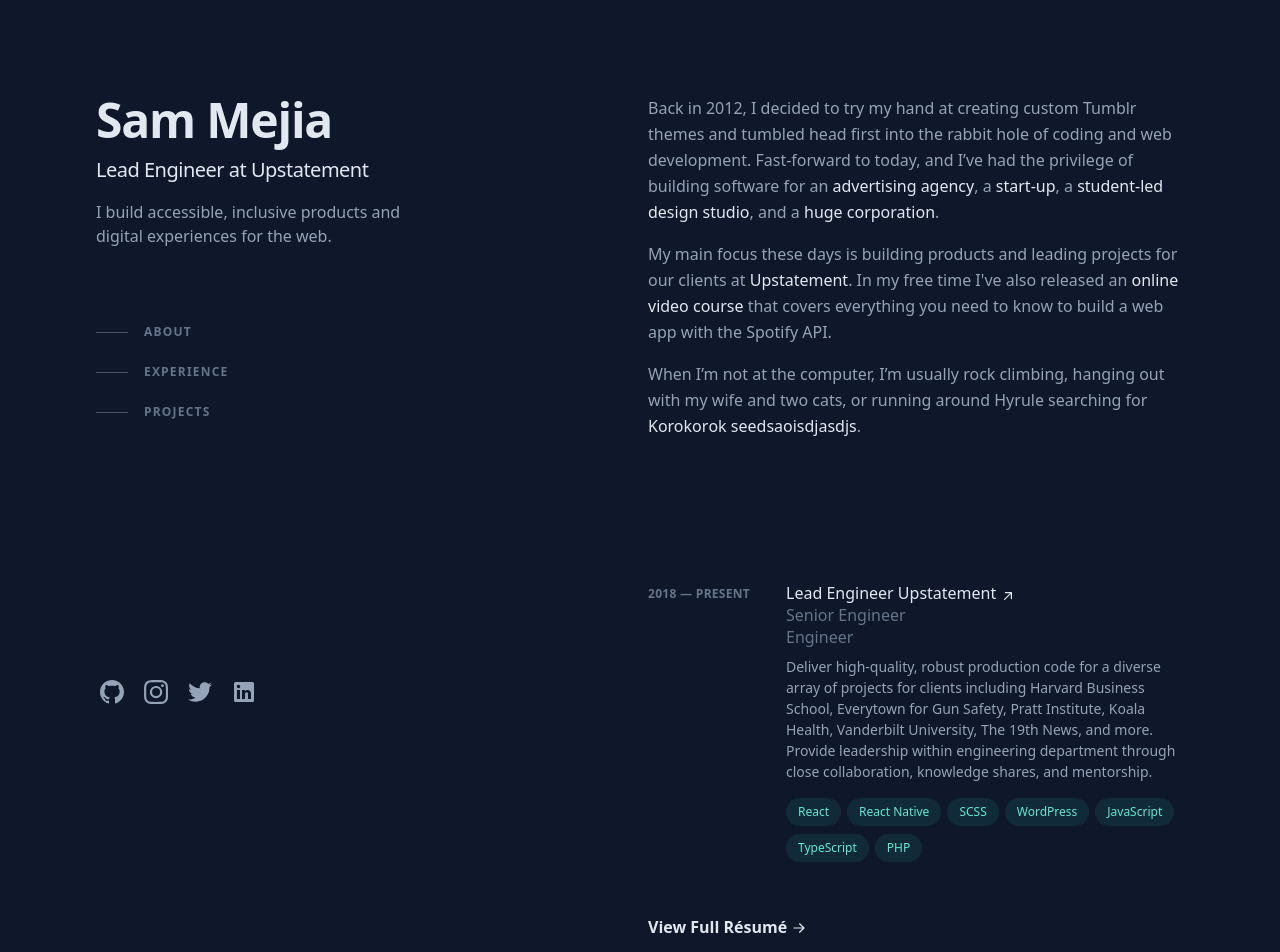
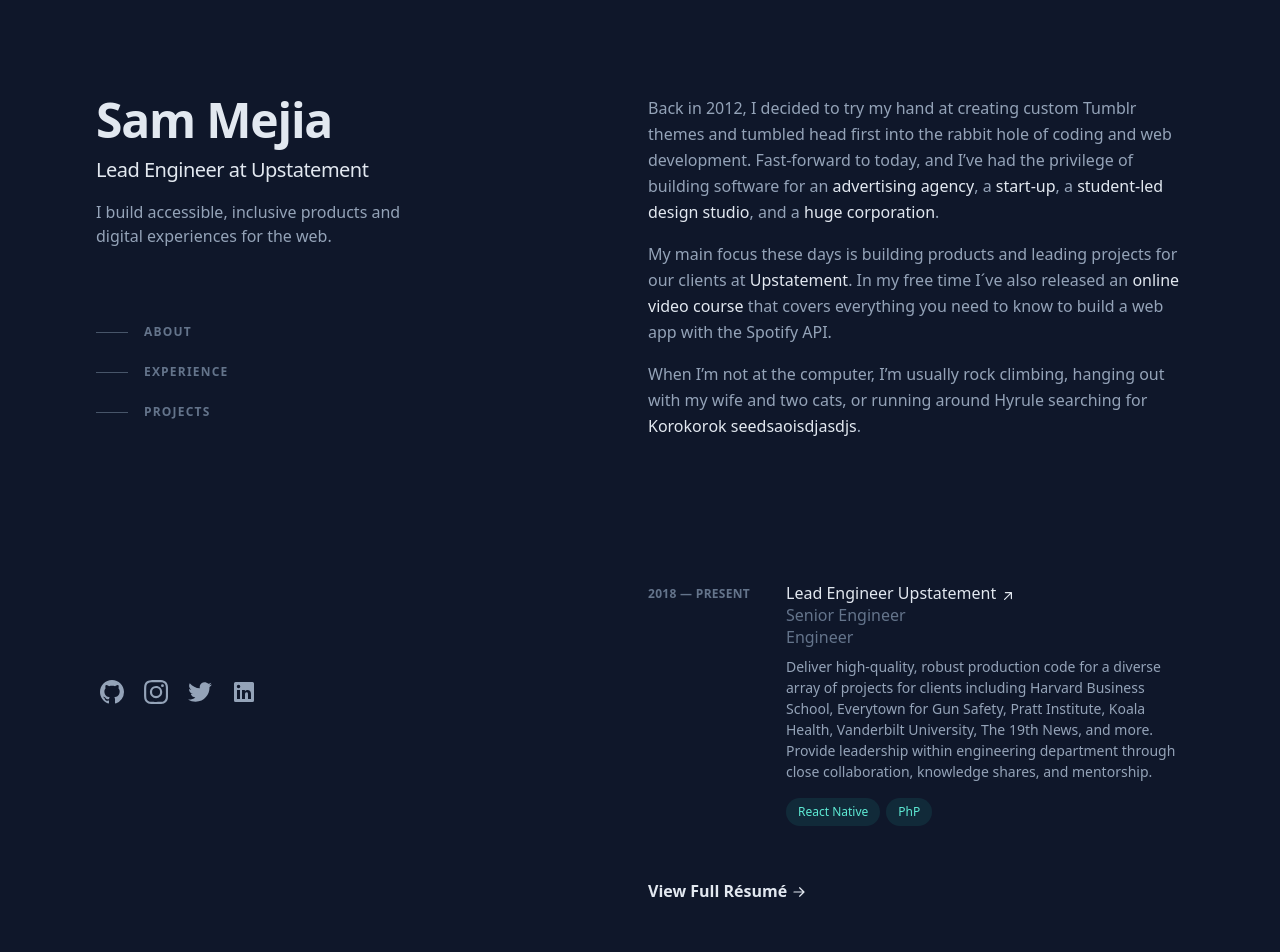
Before and after one commit to Spheus/Portfolio-v2, a Next.js app: page / in a window 1280 px wide. Shown: the top 952 px of the page. Built offline with nearby package versions, Linux system fonts and the light colour scheme.

Commit message:
add pill component

```diff
--- /dev/null
+++ b/src/app/components/pill/index.tsx
@@ -0,0 +1,11 @@
+function Pill({ text }: { text: string }) {
+  return (
+    <li className="mr-1.5 mt-2">
+      <div className="flex items-center rounded-full bg-teal-400/10 px-3 py-1 text-xs font-medium leading-5 text-teal-300 ">
+        {text}
+      </div>
+    </li>
+  );
+}
+
+export default Pill;
--- a/src/app/page.tsx
+++ b/src/app/page.tsx
@@ -1,5 +1,6 @@
 import Image from "next/image";
 import Header from "./components/Header";
+import Pill from "./components/pill";
 
 export default function Home() {
   return (
@@ -72,7 +73,7 @@ export default function Home() {
                   >
                     Upstatement
                   </a>
-                  . In my free time I've also released an{" "}
+                  . In my free time I´ve also released an{" "}
                   <a
                     className="font-medium text-slate-200 hover:text-teal-300 focus-visible:text-teal-300"
                     href="https://www.newline.co/courses/build-a-spotify-connected-app"
@@ -238,41 +239,10 @@ export default function Home() {
                           className="mt-2 flex flex-wrap"
                           aria-label="Technologies used"
                         >
-                          <li className="mr-1.5 mt-2">
-                            <div className="flex items-center rounded-full bg-teal-400/10 px-3 py-1 text-xs font-medium leading-5 text-teal-300 ">
-                              React
-                            </div>
-                          </li>
-                          <li className="mr-1.5 mt-2">
-                            <div className="flex items-center rounded-full bg-teal-400/10 px-3 py-1 text-xs font-medium leading-5 text-teal-300 ">
-                              React Native
-                            </div>
-                          </li>
-                          <li className="mr-1.5 mt-2">
-                            <div className="flex items-center rounded-full bg-teal-400/10 px-3 py-1 text-xs font-medium leading-5 text-teal-300 ">
-                              SCSS
-                            </div>
-                          </li>
-                          <li className="mr-1.5 mt-2">
-                            <div className="flex items-center rounded-full bg-teal-400/10 px-3 py-1 text-xs font-medium leading-5 text-teal-300 ">
-                              WordPress
-                            </div>
-                          </li>
-                          <li className="mr-1.5 mt-2">
-                            <div className="flex items-center rounded-full bg-teal-400/10 px-3 py-1 text-xs font-medium leading-5 text-teal-300 ">
-                              JavaScript
-                            </div>
-                          </li>
-                          <li className="mr-1.5 mt-2">
-                            <div className="flex items-center rounded-full bg-teal-400/10 px-3 py-1 text-xs font-medium leading-5 text-teal-300 ">
-                              TypeScript
-                            </div>
-                          </li>
-                          <li className="mr-1.5 mt-2">
-                            <div className="flex items-center rounded-full bg-teal-400/10 px-3 py-1 text-xs font-medium leading-5 text-teal-300 ">
-                              PHP
-                            </div>
-                          </li>
+
+                          <Pill text="React Native" />
+                          <Pill text="PhP" />
+
                         </ul>
                       </div>
                     </div>
@@ -280,7 +250,7 @@ export default function Home() {
                 </ol>
                 <div className="mt-12">
                   <a
-                    className="inline-flex items-center font-medium leading-tight text-slate-200 font-semibold text-slate-200 group"
+                    className="inline-flex items-center  leading-tight font-semibold text-slate-200 group"
                     aria-label="View Full Résumé"
                     href="/resume.pdf"
                   >
@@ -363,7 +333,7 @@ export default function Home() {
                           Express, React, Styled Components, and more.
                         </p>
                       </div>
-                      <img
+                      <Image
                         alt=""
                         loading="lazy"
                         width="200"
@@ -372,14 +342,13 @@ export default function Home() {
                         data-nimg="1"
                         className="rounded border-2 border-slate-200/10 transition group-hover:border-slate-200/30 sm:order-1 sm:col-span-2 sm:translate-y-1"
                         src="/_next/image?url=%2Fimages%2Fprojects%2Fcourse-card.png&amp;w=256&amp;q=75 1x, /_next/image?url=%2Fimages%2Fprojects%2Fcourse-card.png&amp;w=640&amp;q=75 2x"
-                        src="/_next/image?url=%2Fimages%2Fprojects%2Fcourse-card.png&amp;w=640&amp;q=75"
                       />
                     </div>
                   </li>
                 </ul>
                 <div className="mt-12">
                   <a
-                    className="inline-flex items-center font-medium leading-tight text-slate-200 font-semibold text-slate-200 group"
+                    className="inline-flex items-center leading-tight font-semibold text-slate-200 group"
                     aria-label="View Full Project Archive"
                     href="/archive"
                   >
```
